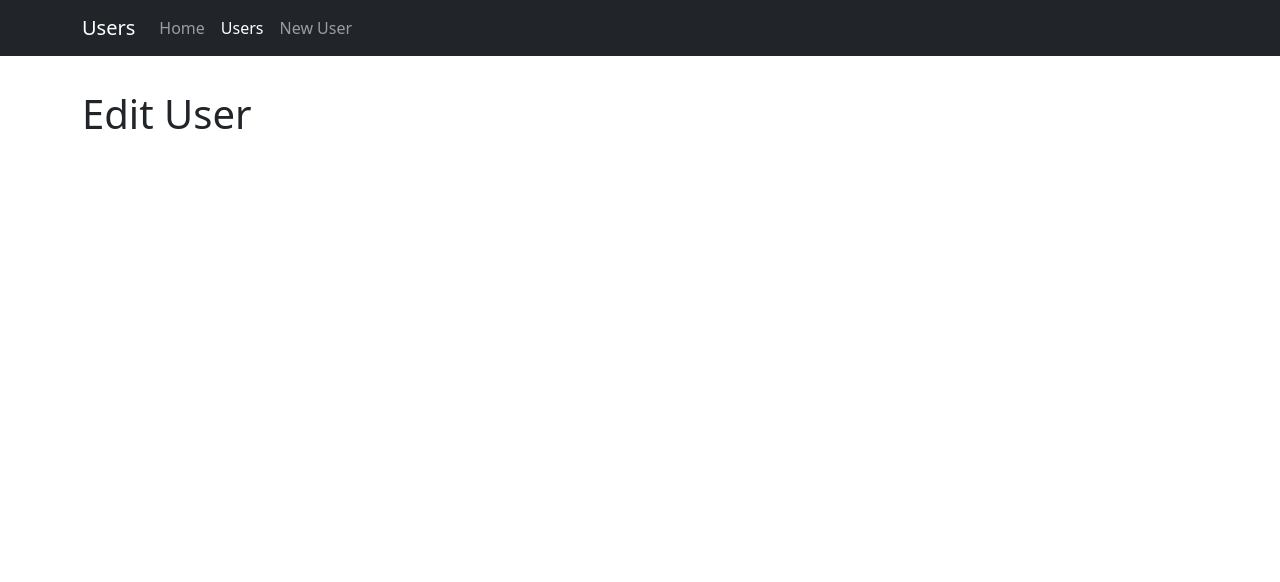
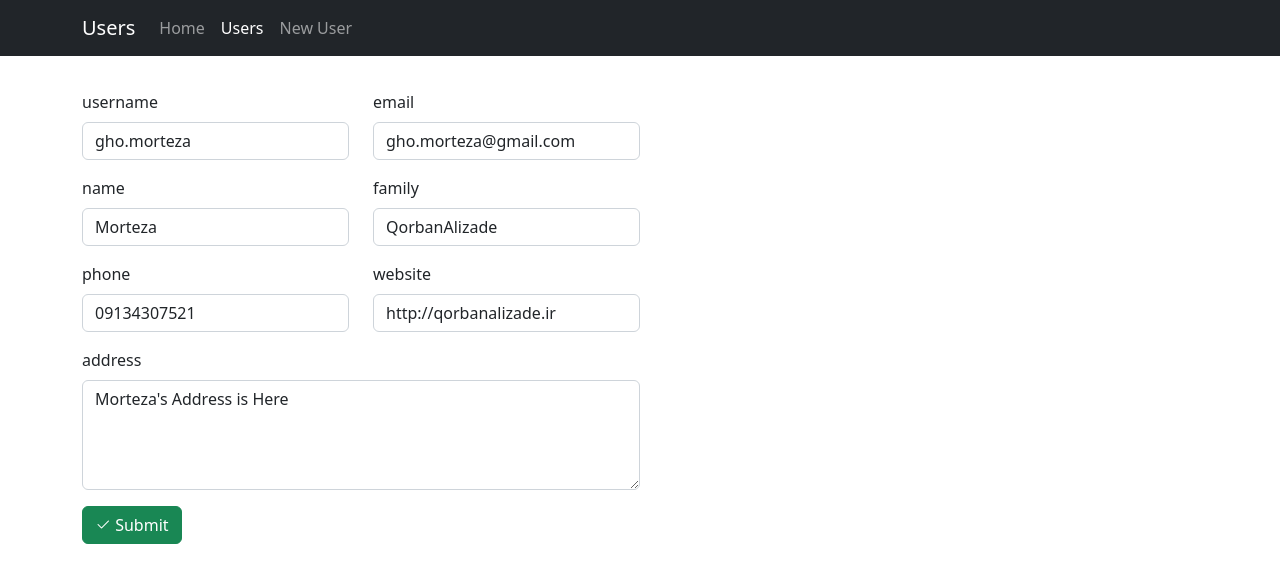
Before and after one commit to morteza-gho/vue-class-project-users, a Vue app: page /users/ce1c4212-2dcd-48f1-b2d3-c2a231bcce6e/edit in a window 1280 px wide. Shown: the top 582 px of the page. Built offline with nearby package versions, Linux system fonts and the light colour scheme; data requests are answered from the project's data file.

Commit message:
NewUser and EditUser Form

```diff
--- /dev/null
+++ b/server/db.json
@@ -0,0 +1,14 @@
+{
+  "users": [
+    {
+      "username": "gho.morteza",
+      "email": "gho.morteza@gmail.com",
+      "name": "Morteza",
+      "phone": "09134307521",
+      "address": "Morteza's Address is Here",
+      "website": "http://qorbanalizade.ir",
+      "family": "QorbanAlizade",
+      "id": "ce1c4212-2dcd-48f1-b2d3-c2a231bcce6e"
+    }
+  ]
+}
--- a/src/Constants.js
+++ b/src/Constants.js
@@ -1 +1,2 @@
-export const BASE_URL = 'https://jsonplaceholder.typicode.com';
+// export const BASE_URL = 'https://jsonplaceholder.typicode.com';
+export const BASE_URL = 'http://localhost:9000'; // use local db
--- a/src/components/Users/EditUser.vue
+++ b/src/components/Users/EditUser.vue
@@ -1,10 +1,109 @@
 <template>
-   <h1>Edit User</h1>
+   <div class="col-md-6 col-12">
+      <form novalidate @submit.prevent="submitForm">
+
+         <div class="row">
+            <div class="col-md-6 col-12">
+               <div class="mb-3">
+                  <label for="username" class="form-label">username</label>
+                  <input type="text" class="form-control" id="username" v-model="formData.username"
+                         placeholder="Enter Username">
+               </div>
+            </div>
+            <div class="col-md-6 col-12">
+               <div class="mb-3">
+                  <label for="email" class="form-label">email</label>
+                  <input type="text" class="form-control" id="email" v-model="formData.email"
+                         placeholder="Enter email">
+               </div>
+            </div>
+            <div class="col-md-6 col-12">
+               <div class="mb-3">
+                  <label for="name" class="form-label">name</label>
+                  <input type="text" class="form-control" id="name" v-model="formData.name"
+                         placeholder="Enter name">
+               </div>
+            </div>
+            <div class="col-md-6 col-12">
+               <div class="mb-3">
+                  <label for="family" class="form-label">family</label>
+                  <input type="text" class="form-control" id="family" v-model="formData.family"
+                         placeholder="Enter family">
+               </div>
+            </div>
+            <div class="col-md-6 col-12">
+               <div class="mb-3">
+                  <label for="phone" class="form-label">phone</label>
+                  <input type="text" class="form-control" id="phone" v-model="formData.phone"
+                         placeholder="Enter phone">
+               </div>
+            </div>
+            <div class="col-md-6 col-12">
+               <div class="mb-3">
+                  <label for="website" class="form-label">website</label>
+                  <input type="text" class="form-control" id="website" v-model="formData.website"
+                         placeholder="Enter website">
+               </div>
+            </div>
+            <div class="col-12">
+               <div class="mb-3">
+                  <label for="address" class="form-label">address</label>
+                  <textarea rows="4" class="form-control" id="address" v-model="formData.address"
+                            placeholder="Enter address"></textarea>
+               </div>
+            </div>
+         </div>
+
+         <button type="submit" class="btn btn-success">
+            <i class="bi bi-check2"></i>
+            Submit
+         </button>
+
+      </form>
+   </div>
 </template>
 
 <script>
+   import axios from "axios";
+   import {BASE_URL} from "../../Constants";
+   import {uuid} from "../../functions";
+
    export default {
-      name: "EditUser"
+      name: "EditUser",
+      data() {
+         return {
+            isLoading: false,
+            formData: {}
+         }
+      },
+      created() {
+         this.getUserData();
+      },
+      methods: {
+
+         getUserData() {
+            this.isLoading = true;
+            axios.get(BASE_URL + `/users/${this.$route.params.id}`).then(res => {
+               this.isLoading = false;
+               this.formData = res.data;
+            }, (err) => {
+               this.isLoading = false;
+               alert(err.message)
+            })
+         },
+
+         submitForm() {
+            this.isLoading = true;
+            axios.put(BASE_URL + `/users/${this.formData.id}`, this.formData).then(res => {
+               this.isLoading = false;
+               this.$router.push('/users'); // redirect to users list
+            }, (err) => {
+               this.isLoading = false;
+               alert(err.measure);
+            })
+
+         }
+      }
    }
 </script>
 
--- a/src/components/Users/NewUser.vue
+++ b/src/components/Users/NewUser.vue
@@ -1,10 +1,94 @@
 <template>
-   <h1>New User</h1>
+   <div class="col-md-6 col-12">
+      <form novalidate @submit.prevent="submitForm">
+
+         <div class="row">
+            <div class="col-md-6 col-12">
+               <div class="mb-3">
+                  <label for="username" class="form-label">username</label>
+                  <input type="text" class="form-control" id="username" v-model="formData.username"
+                         placeholder="Enter Username">
+               </div>
+            </div>
+            <div class="col-md-6 col-12">
+               <div class="mb-3">
+                  <label for="email" class="form-label">email</label>
+                  <input type="text" class="form-control" id="email" v-model="formData.email"
+                         placeholder="Enter email">
+               </div>
+            </div>
+            <div class="col-md-6 col-12">
+               <div class="mb-3">
+                  <label for="name" class="form-label">name</label>
+                  <input type="text" class="form-control" id="name" v-model="formData.name"
+                         placeholder="Enter name">
+               </div>
+            </div>
+            <div class="col-md-6 col-12">
+               <div class="mb-3">
+                  <label for="family" class="form-label">family</label>
+                  <input type="text" class="form-control" id="family" v-model="formData.family"
+                         placeholder="Enter family">
+               </div>
+            </div>
+            <div class="col-md-6 col-12">
+               <div class="mb-3">
+                  <label for="phone" class="form-label">phone</label>
+                  <input type="text" class="form-control" id="phone" v-model="formData.phone"
+                         placeholder="Enter phone">
+               </div>
+            </div>
+            <div class="col-md-6 col-12">
+               <div class="mb-3">
+                  <label for="website" class="form-label">website</label>
+                  <input type="text" class="form-control" id="website" v-model="formData.website"
+                         placeholder="Enter website">
+               </div>
+            </div>
+            <div class="col-12">
+               <div class="mb-3">
+                  <label for="address" class="form-label">address</label>
+                  <textarea rows="4" class="form-control" id="address" v-model="formData.address"
+                            placeholder="Enter address"></textarea>
+               </div>
+            </div>
+         </div>
+
+         <button type="submit" class="btn btn-success">
+            <i class="bi bi-check2"></i>
+            Submit
+         </button>
+
+      </form>
+   </div>
 </template>
 
 <script>
+   import axios from "axios";
+   import {BASE_URL} from "../../Constants";
+   import {uuid} from "../../functions";
+
    export default {
-      name: "NewUser"
+      name: "NewUser",
+      data() {
+         return {
+            isLoading: false,
+            formData: {}
+         }
+      },
+      methods: {
+         submitForm() {
+            const data = Object.assign(this.formData, {id: uuid()})
+            this.isLoading = true;
+            axios.post(BASE_URL + '/users', data).then(res => {
+               this.isLoading = false;
+               this.$router.push('/users'); // redirect to users list
+            }, (err) => {
+               this.isLoading = false;
+               alert(err.measure);
+            })
+         }
+      }
    }
 </script>
 
--- a/src/components/Users/ShowUser.vue
+++ b/src/components/Users/ShowUser.vue
@@ -23,9 +23,7 @@
             <p><span>Email:</span> <b class="text-muted">{{user.email}}</b></p>
             <p><span>Phone:</span> <b class="text-muted">{{user.phone}}</b></p>
             <p><span>Website:</span> <b class="text-muted">{{user.website}}</b></p>
-            <p><span>Address:</span> <b class="text-muted">{{user.address.city}} - {{user.address.street}} -
-               {{user.address.suite}}</b></p>
-            <p><span>Company:</span> <b class="text-muted">{{user.company.name}}</b></p>
+            <p><span>Address:</span> <b class="text-muted">{{user.address}}</b></p>
          </div>
       </div>
       <items-not-found v-else></items-not-found>
--- a/src/components/Users/UsersList.vue
+++ b/src/components/Users/UsersList.vue
@@ -15,7 +15,6 @@
             <th>Name</th>
             <th>Username</th>
             <th>Email</th>
-            <th>Company</th>
             <th>Action</th>
          </tr>
          </thead>
@@ -23,11 +22,10 @@
          <tr v-for="(user, index) in users" :key="user.id">
             <td class="text-center">{{index + 1}}</td>
             <td>
-               <router-link :to="{name: 'showUser', params: {id: user.id}}">{{user.name}}</router-link>
+               <router-link :to="{name: 'showUser', params: {id: user.id}}">{{user.name + ' ' + user.family}}</router-link>
             </td>
             <td>{{user.username}}</td>
             <td>{{user.email}}</td>
-            <td>{{user.company.name}}</td>
             <td class="text-center">
                <div class="btn-group btn-group-sm">
                   <router-link :to="{name: 'showUser', params: {id: user.id}}" class="btn btn-outline-secondary" title="show">
--- /dev/null
+++ b/src/functions.js
@@ -0,0 +1,5 @@
+export const uuid = () => {
+   return ([1e7]+-1e3+-4e3+-8e3+-1e11).replace(/[018]/g, c =>
+      (c ^ crypto.getRandomValues(new Uint8Array(1))[0] & 15 >> c / 4).toString(16)
+   );
+}
```
Also changed, not shown: 2 other files (tests, documents, lock files or other folders).
